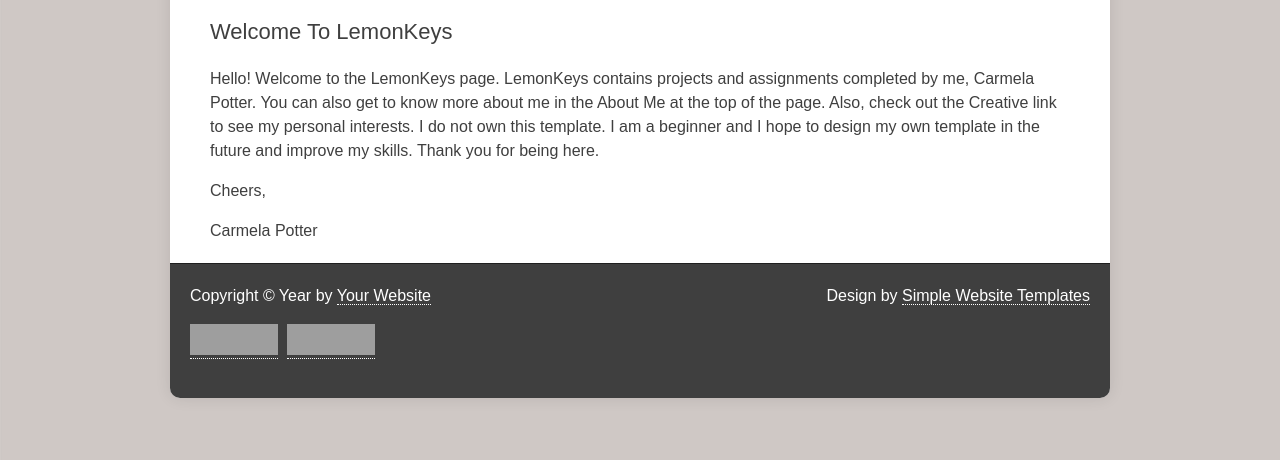
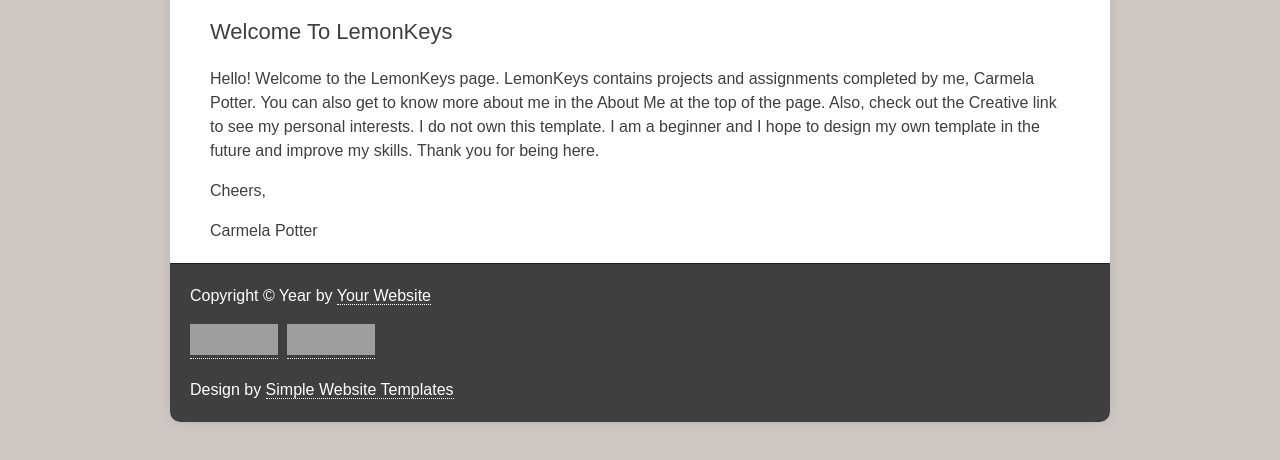
Before and after one commit to carmpott/lemonkeys, a plain HTML site: page midterm-prep/home-page/index.html in a window 1280 px wide. Shown: the part 194-654 px from the top of the page. Drawn offline with Linux system fonts and the light colour scheme; grey boxes are pictures that could not be loaded; files whose address does not match are found by name; a web font is replaced by a local one.

Commit message:
Update homestyle.css

```diff
--- a/midterm-prep/home-page/homestyle.css
+++ b/midterm-prep/home-page/homestyle.css
@@ -103,7 +103,3 @@ border-top: 1px solid #1f1f1f;
 }
 #footer a { color: #fff; text-decoration: none; border-bottom: 1px dotted #fff; }
 #footer a:hover { border-bottom: 1px dotted #ccc; }
-
-.left { float: left; }
-.right { float: right; }
-.clear { clear: both; }
```
